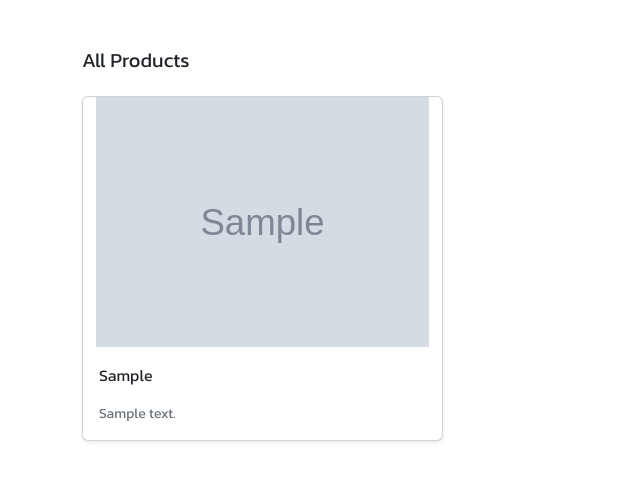
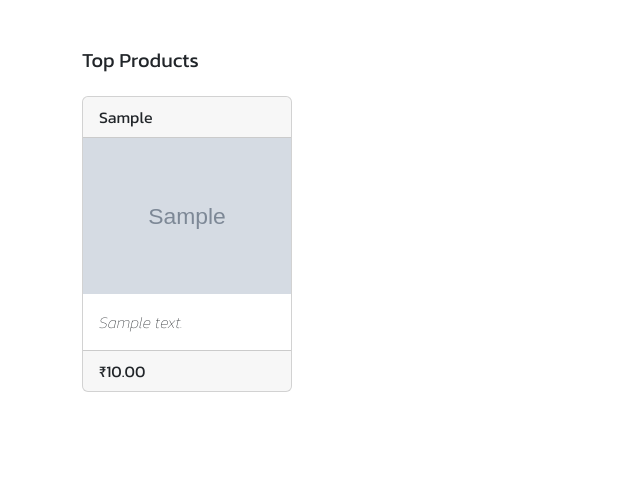
Before and after one commit to LisaS7/Django-Shop, a Django app: page /browse in a window 1280 px wide. Shown: the part 118-599 px from the top of the page, without its empty margins (0-640 px from the left). Run offline with Django 4.2, Linux system fonts and the light colour scheme; tables that the repository leaves empty hold one stand-in row (values such as "Sample post"); grey boxes marked "Sample" are stand-in pictures.

Commit message:
Styling and layout minor fixes.

```diff
--- a/static/css/style.css
+++ b/static/css/style.css
@@ -1,4 +1,5 @@
 @import url('https://fonts.googleapis.com/css2?family=Kanit&display=swap');
+@import url('https://fonts.googleapis.com/css2?family=Kanit:ital,wght@1,100&display=swap');
 
 :root {
     --background: #212529;
@@ -24,14 +25,6 @@
 
 
 /* HOME PAGE */
-/* .image-blur-edge {
-    background-image: url('/static/store/rodian-rebel.webp');
-    box-shadow: 20 0 8px 8px var(--background);
-    height: 400px;
-    width: 400px;
-    background-size:contain;
-} */
-
 .image-shadow img{
     border:2px solid var(--background);
     box-shadow:1px 1px 10px 2px;
@@ -41,7 +34,8 @@
 /* PRODUCTS */
 
 .image-detail {
-    width: 300px;
+    max-width: 500px;
+    max-height: 400px;
 }
 
 .image-list {
@@ -51,3 +45,7 @@
     max-height: 250px;
     object-fit: contain;
 }
+
+.light-font {
+    font-weight: 100;
+}
--- a/templates/basket/summary.html
+++ b/templates/basket/summary.html
@@ -1,4 +1,4 @@
-{% extends "./base.html" %}
+{% extends "../store/base.html" %}
 {% load static %}
 {% block title %}Rodian Arms - Basket{% endblock%}
 
--- a/templates/store/products/all.html
+++ b/templates/store/products/all.html
@@ -6,21 +6,20 @@
 
 <div class="album py-5">
     <div class="container">
-        <div class="pb-3 h5">All Products</div>
-        <div class="row row-cols-1 row-cols-sm-2 row-cols-md-3 g-3">
+        <div class="pb-3 h5">Top Products</div>
+        <div class="row row-cols-1 row-cols-sm-2 row-cols-md-5 g-3">
 
             {% for product in products %}
             <div class="col">
-                <div class="card shadow-sm h-100">
+                <div class="card h-100">
+                    <div class="card-header">
+                        <a class="text-dark text-decoration-none" href="{{ product.get_absolute_url }}">{{ product.item }}</a>
+                    </div>
                     <img class="image-list" alt="Responsive image" src="{{ product.image.url }}">
                     <div class="card-body">
-                        <p class="card-text">
-                            <a class="text-dark text-decoration-none" href="{{ product.get_absolute_url }}">{{ product.item }}</a>
-                        </p>
-                        <div class="d-flex justify-content-between align-items-center">
-                            <small class="text-muted">{{ product.short_note }}</small>
-                        </div>
+                        <p class="card-text light-font fst-italic">{{product.short_note}}</p>
                     </div>
+                    <div class="card-footer">₹{{product.price}}</div>
                 </div>
             </div>
             {% endfor %}
--- a/templates/store/products/single.html
+++ b/templates/store/products/single.html
@@ -4,13 +4,15 @@
 <div class="container">
     <main class="pt-5">
         <div class="row g-3">
-            <div class="col-md-5 col-lg-5 order-md-first bg-light">
+            <div class="col-md-5 col-lg-5">
                 <img class="image-detail img-fluid mx-auto d-block" alt="Responsive image" src="{{ product.image.url }}">
             </div>
             <div class="col-md-7 col-lg-7 ps-md-3 ps-lg-5">
                 <h1 class="mb-0 h4">{{ product.item }}</h1>
                 <p><span class="lead">{{ product.short_note }}</span></p>
-                <p>{{ product.description|linebreaks }}</p>
+                <div class="light-font fst-italic">
+                    <p>{{ product.description|linebreaks }}</p>
+                </div>
                 <div class="border">
                     <div class="col border-bottom">
                         <div class="row p-3">
```
Also changed, not shown: templates/store/home.html (+13 -7 lines), media/images/shock-grenade.jpg (added), media/images/shock-grenade_Xc0cRAL.jpg (added), media/images/shock-grenades.webp (deleted).
